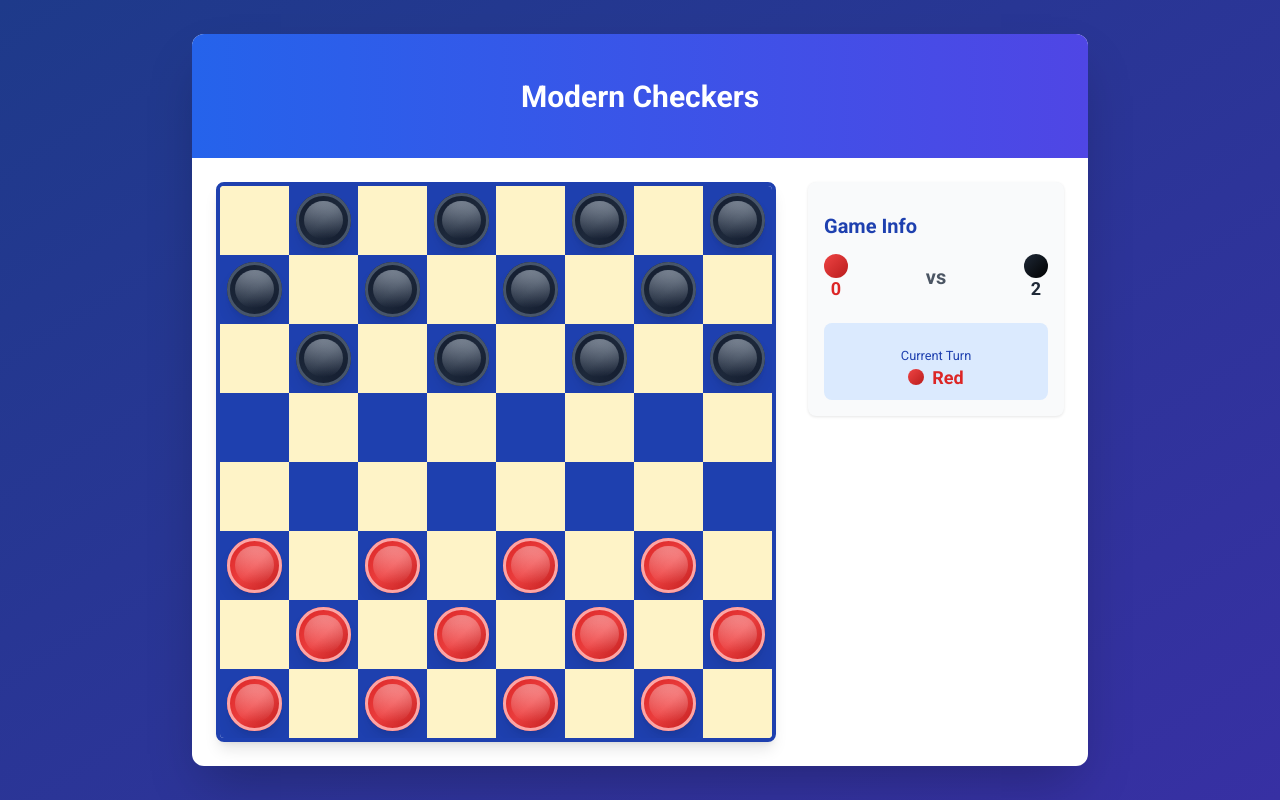
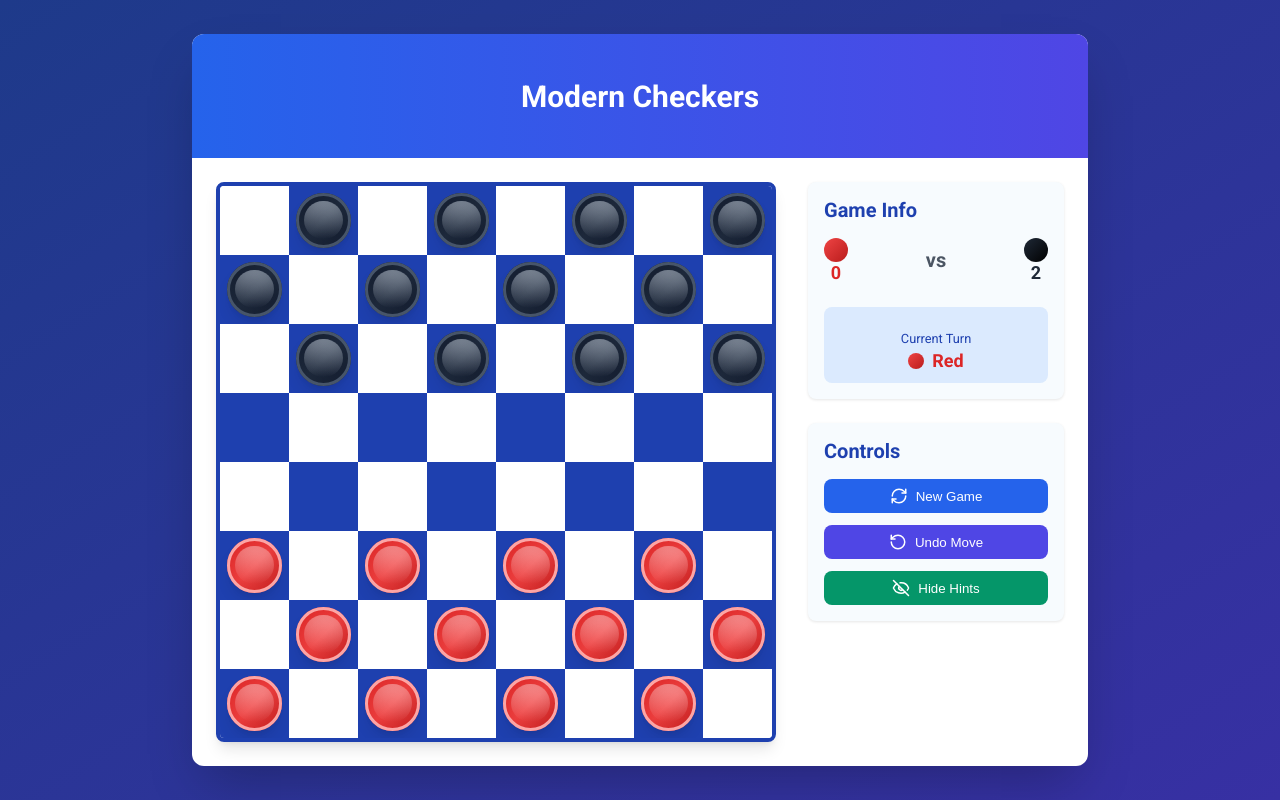
Before and after one commit to PaulinaLyu/checkers, a React (Vite) app: page / in a window 1280 px wide. Built offline with nearby package versions, Linux system fonts and the light colour scheme.

Commit message:
feat: создала панель контроллеров для игры

```diff
--- /dev/null
+++ b/src/components/sections/GameControls/GameControls.module.css
@@ -0,0 +1,66 @@
+.container {
+  background-color: var(--section-background-color);
+  padding: var(--section-padding);
+  border-radius: var(--section-border-radius);
+  box-shadow: var(--section-box-shadow);
+}
+
+.title {
+  font-size: var(--section-title-font-size);
+  font-weight: var(--section-titile-font-weight);
+  margin-bottom: var(--section-titile-margin-bottom);
+  color: var(--section-title-color);
+}
+
+.buttonGroup {
+  display: flex;
+  flex-direction: column;
+  gap: 0.75rem;
+}
+
+.buttonGroup button {
+  width: 100%;
+  padding: 0.5rem 1rem;
+  font-weight: 500;
+  border-radius: 0.5rem;
+  display: flex;
+  align-items: center;
+  justify-content: center;
+  gap: 0.5rem;
+  transition: background-color 0.2s ease;
+  border: none;
+  cursor: pointer;
+}
+
+.newGameBtn {
+  background-color: var(--new-game-btn-background);
+  color: var(--new-game-btn-color);
+}
+
+.newGameBtn:hover {
+  background-color: var(--new-game-btn-hover-background);
+}
+
+.undoBtn {
+  background-color: var(--undo-btn-background);
+  color: var(--undo-btn-btn-color);
+}
+
+.undoBtn:hover {
+  background-color: var(--undo-btn-hover-background);
+}
+
+.undoBtnDisabled {
+  background-color: var(--undo-btn-disabled-background);
+  color: var(--undo-btn-disabled-color);
+  cursor: not-allowed;
+}
+
+.hintBtn {
+  background-color: var(--hint-btn-background);
+  color: var(--hint-btn-btn-color);
+}
+
+.hintBtn:hover {
+  background-color: var(--hint-btn-hover-background);
+}
--- /dev/null
+++ b/src/components/sections/GameControls/index.tsx
@@ -0,0 +1,47 @@
+import { RotateCcw, RefreshCw, Eye, EyeOff } from 'lucide-react';
+import styles from './GameControls.module.css';
+import { useState } from 'react';
+
+const canUndo = true;
+
+export const GameControls = () => {
+  const [showHints, setShowHints] = useState(true);
+  return (
+    <div className={styles.container}>
+      <h2 className={styles.title}>Controls</h2>
+
+      <div className={styles.buttonGroup}>
+        <button onClick={() => console.log('Reset')} className={styles.newGameBtn}>
+          <RefreshCw size={18} />
+          New Game
+        </button>
+
+        <button
+          onClick={() => console.log('Undo')}
+          disabled={!canUndo}
+          className={`${styles.undoBtn} ${!canUndo ? styles.undoBtnDisabled : ''}`}>
+          <RotateCcw size={18} />
+          Undo Move
+        </button>
+
+        <button
+          onClick={() => {
+            setShowHints(prev => !prev);
+          }}
+          className={styles.hintBtn}>
+          {showHints ? (
+            <>
+              <EyeOff size={18} />
+              Hide Hints
+            </>
+          ) : (
+            <>
+              <Eye size={18} />
+              Show Hints
+            </>
+          )}
+        </button>
+      </div>
+    </div>
+  );
+};
--- a/src/components/sections/index.ts
+++ b/src/components/sections/index.ts
@@ -1,2 +1,3 @@
 export { GameInfo } from './GameInfo';
 export { Board } from './Board';
+export { GameControls } from './GameControls';
--- a/src/index.css
+++ b/src/index.css
@@ -13,3 +13,7 @@ body {
 body {
   font-family: 'Roboto', sans-serif;
 }
+
+h2 {
+  margin: 0;
+}
--- a/src/pages/GamePage/index.tsx
+++ b/src/pages/GamePage/index.tsx
@@ -1,4 +1,4 @@
-import { Board, GameInfo } from '@/components/sections';
+import { Board, GameControls, GameInfo } from '@/components/sections';
 import styles from './GamePage.module.css';
 
 export const GamePage = () => {
@@ -14,6 +14,7 @@ export const GamePage = () => {
         </div>
         <div className={styles.info}>
           <GameInfo />
+          <GameControls />
         </div>
       </div>
     </div>
--- a/src/variables.css
+++ b/src/variables.css
@@ -1,7 +1,7 @@
 :root {
   --main-color: #1e40af;
 
-  --section-background-color: #f9fafb;
+  --section-background-color: #f7fbfe;
   --section-padding: 1rem;
   --section-border-radius: 0.5rem;
   --section-box-shadow: 0 1px 3px rgba(0, 0, 0, 0.1);
@@ -12,7 +12,7 @@
   --section-titile-margin-bottom: 1rem;
 
   --board-square-dark-color: #1e40af;
-  --board-square-light-color: #fef3c7;
+  --board-square-light-color: #fff;
 
   --host-player-text-color: #dc2626;
   --host-player-background: linear-gradient(to bottom right, #ef4444, #b91c1c);
@@ -29,4 +29,18 @@
   --opponent-checker-after-border: 3px solid #475569;
   --opponent-checker-after-box-shadow: inset 0 0 15px rgba(30, 41, 59, 0.5);
   --opponent-checker-before-background: linear-gradient(to bottom, #cbd5e1, transparent);
+
+  --new-game-btn-background: #2563eb;
+  --new-game-btn-color: white;
+  --new-game-btn-hover-background: #1d4ed8;
+
+  --undo-btn-background: #4f46e5;
+  --undo-btn-btn-color: white;
+  --undo-btn-hover-background: #4338ca;
+  --undo-btn-disabled-background: #e5e7eb;
+  --undo-btn-disabled-color: #9ca3af;
+
+  --hint-btn-background: #059669;
+  --hint-btn-btn-color: white;
+  --hint-btn-hover-background: #047857;
 }
```
